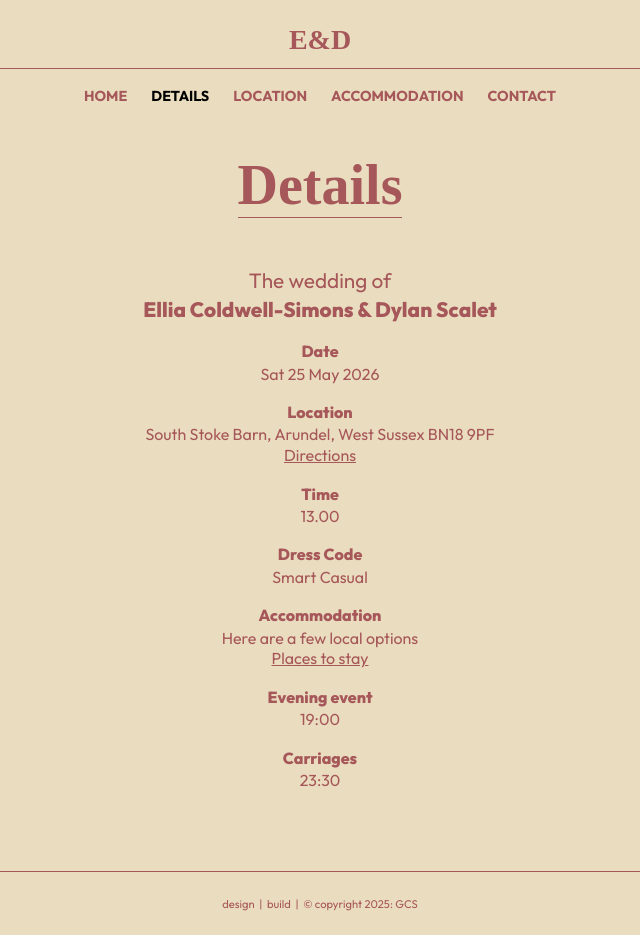
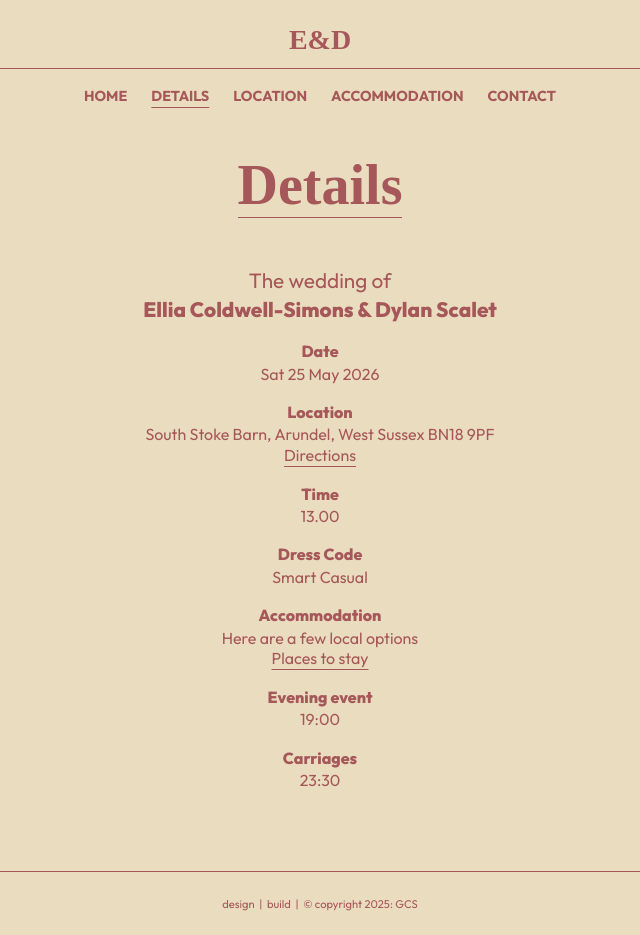
Before and after one commit to GarySimons/ellia-dylan-wedding, a React (Create React App) app: page /details in a window 1280 px wide. Shown: the whole page, without its empty margins (320-960 px from the left). Built offline with nearby package versions, Linux system fonts and the light colour scheme; a web font is replaced by a local one.

Commit message:
Styling and spacing

```diff
--- a/src/components/Map.js
+++ b/src/components/Map.js
@@ -3,12 +3,12 @@ import { GoogleMap, LoadScript, Marker } from "@react-google-maps/api";
 
 const containerStyle = {
   width: "100%",
-  height: "400px",
+  height: "500px",
 };
 
 const center = {
-  lat: 50.888298,
-  lng: -0.531737,
+  lat: 50.880158,
+  lng: -0.543511,
 };
 
 const mapStyles = [
@@ -16,7 +16,7 @@ const mapStyles = [
     elementType: "geometry",
     stylers: [
       {
-        color: "#f5f5f5",
+        color: "#d4d4d4",
       },
     ],
   },
@@ -179,7 +179,7 @@ const Map = () => {
       <GoogleMap
         mapContainerStyle={containerStyle}
         center={center}
-        zoom={12}
+        zoom={13}
         options={{
           styles: mapStyles,
         }}
--- a/src/components/NavbarStyles.scss
+++ b/src/components/NavbarStyles.scss
@@ -57,7 +57,7 @@ body.no-scroll {
       font-weight: 700;
 
       &:hover {
-        color: #000000;
+        opacity: 0.5;
       }
 
       @media (min-width: 480px) {
@@ -69,7 +69,10 @@ body.no-scroll {
 }
 
 .nav-menu a.active-link {
-  color: #000000;
+  color: #a65759;
+  text-decoration: underline;
+  text-decoration-thickness: 0.08rem;
+  text-underline-offset: 0.35rem;
 }
 
 .nav-menu.active {
--- a/src/index.scss
+++ b/src/index.scss
@@ -51,14 +51,14 @@ code {
     font-weight: 600;
     font-size: 3.5rem;
     color: #a65759;
-    border-bottom: 0.04rem solid #a65759;
+    border-bottom: 0.08rem solid #a65759;
     margin: 0 0 3rem 0;
   }
 
   .hotel-grid {
     display: flex;
     flex-wrap: wrap;
-    gap: 1rem;
+    gap: 1.5rem 2rem;
     justify-content: center;
     width: 100%;
   }
@@ -103,6 +103,8 @@ code {
       font-weight: 400;
       margin-bottom: 0;
       text-decoration: underline;
+      text-decoration-thickness: 0.08rem;
+      text-underline-offset: 0.3rem;
       margin: -1.1rem 0 1rem 0;
 
       &:hover {
```
